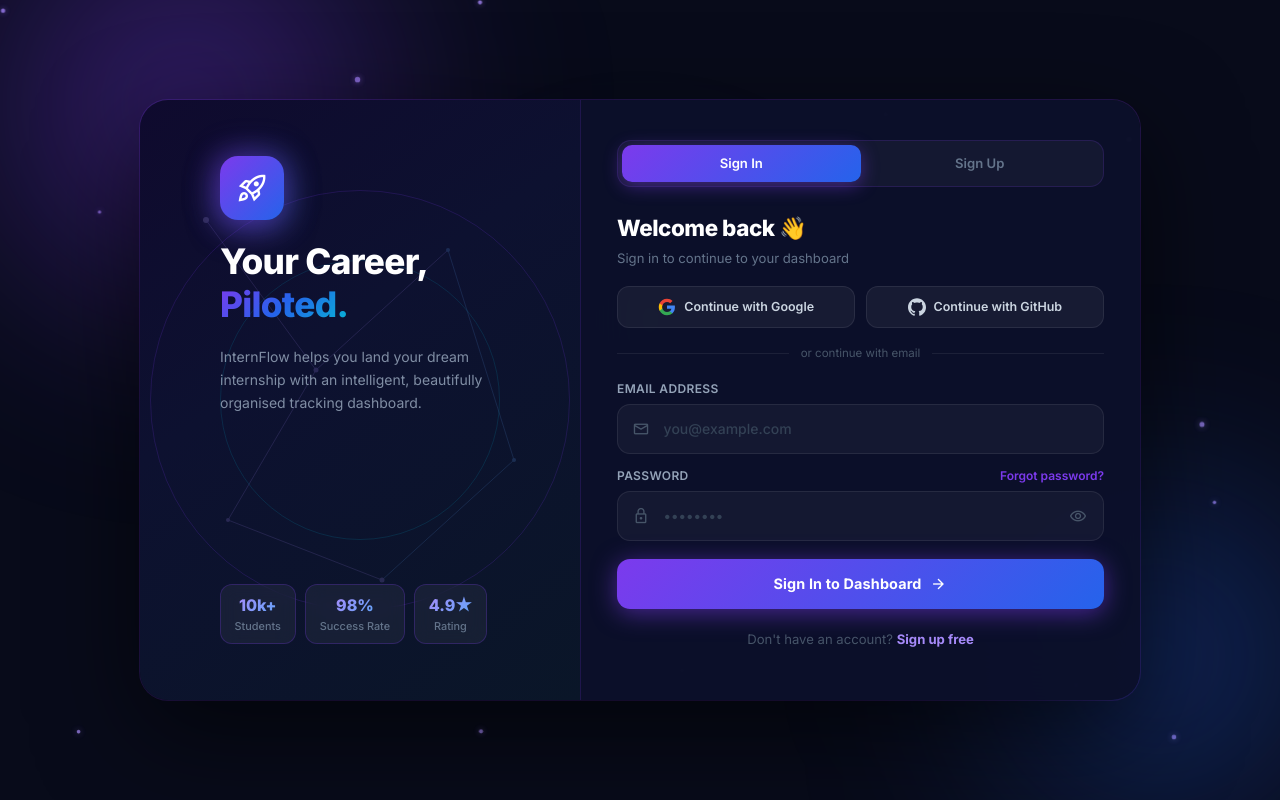
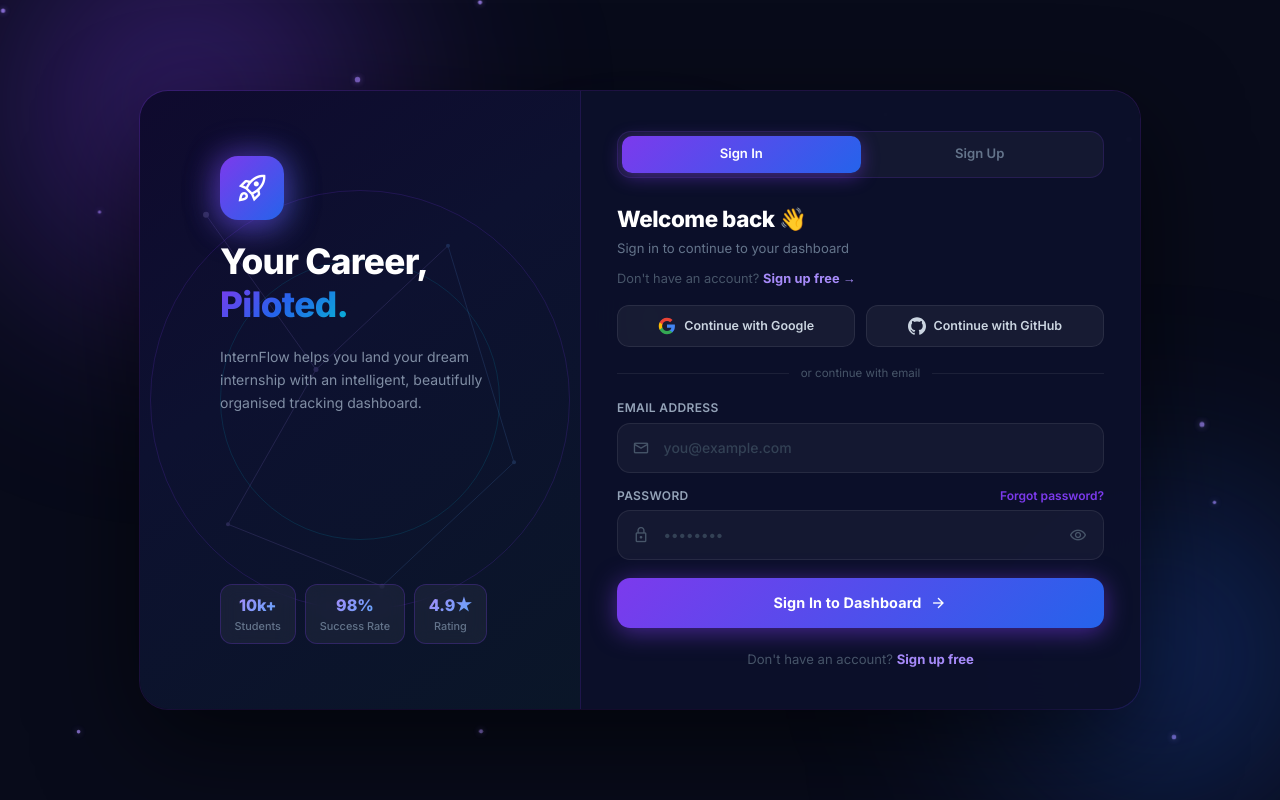
Before and after one commit to ujwal-224/Internship-Tracker, a React (Vite) app: page /#/dashboard in a window 1280 px wide. Built offline with nearby package versions, Linux system fonts and the light colour scheme.

Commit message:
feat: Add inline toggle between Login and Sign Up below form title

```diff
--- a/src/components/Auth.jsx
+++ b/src/components/Auth.jsx
@@ -188,7 +188,6 @@ const Auth = ({ onAuthSuccess }) => {
 
           {/* Form wrapper with flip animation */}
           <div className={`auth-form-wrap ${animating ? 'auth-form-wrap--exit' : 'auth-form-wrap--enter'}`}>
-            {/* Header */}
             <div className="auth-form-header">
               <h2 className="auth-form-title">
                 {isLogin ? 'Welcome back 👋' : 'Create account 🚀'}
@@ -197,6 +196,14 @@ const Auth = ({ onAuthSuccess }) => {
                 {isLogin
                   ? 'Sign in to continue to your dashboard'
                   : 'Join thousands of students tracking smarter'}
+              </p>
+              {/* Inline mode toggle */}
+              <p className="auth-inline-toggle">
+                {isLogin ? "Don't have an account?" : 'Already have an account?'}
+                {' '}
+                <button type="button" onClick={toggleMode} className="auth-inline-toggle__btn">
+                  {isLogin ? 'Sign up free →' : '← Sign in'}
+                </button>
               </p>
             </div>
 
--- a/src/index.css
+++ b/src/index.css
@@ -1112,3 +1112,25 @@ select option {
   .auth-form-panel { padding: 2rem 1.5rem; }
   .auth-social-row { flex-direction: column; }
 }
+
+/* ── Inline mode toggle (below form title) ─────────────────── */
+.auth-inline-toggle {
+  font-size: .80rem;
+  color: #475569;
+  margin-top: .35rem;
+}
+.auth-inline-toggle__btn {
+  background: none;
+  border: none;
+  padding: 0;
+  font-size: .80rem;
+  font-weight: 700;
+  color: #a78bfa;
+  cursor: pointer;
+  transition: color .2s, letter-spacing .2s;
+  letter-spacing: .01em;
+}
+.auth-inline-toggle__btn:hover {
+  color: #c4b5fd;
+  letter-spacing: .03em;
+}
```
